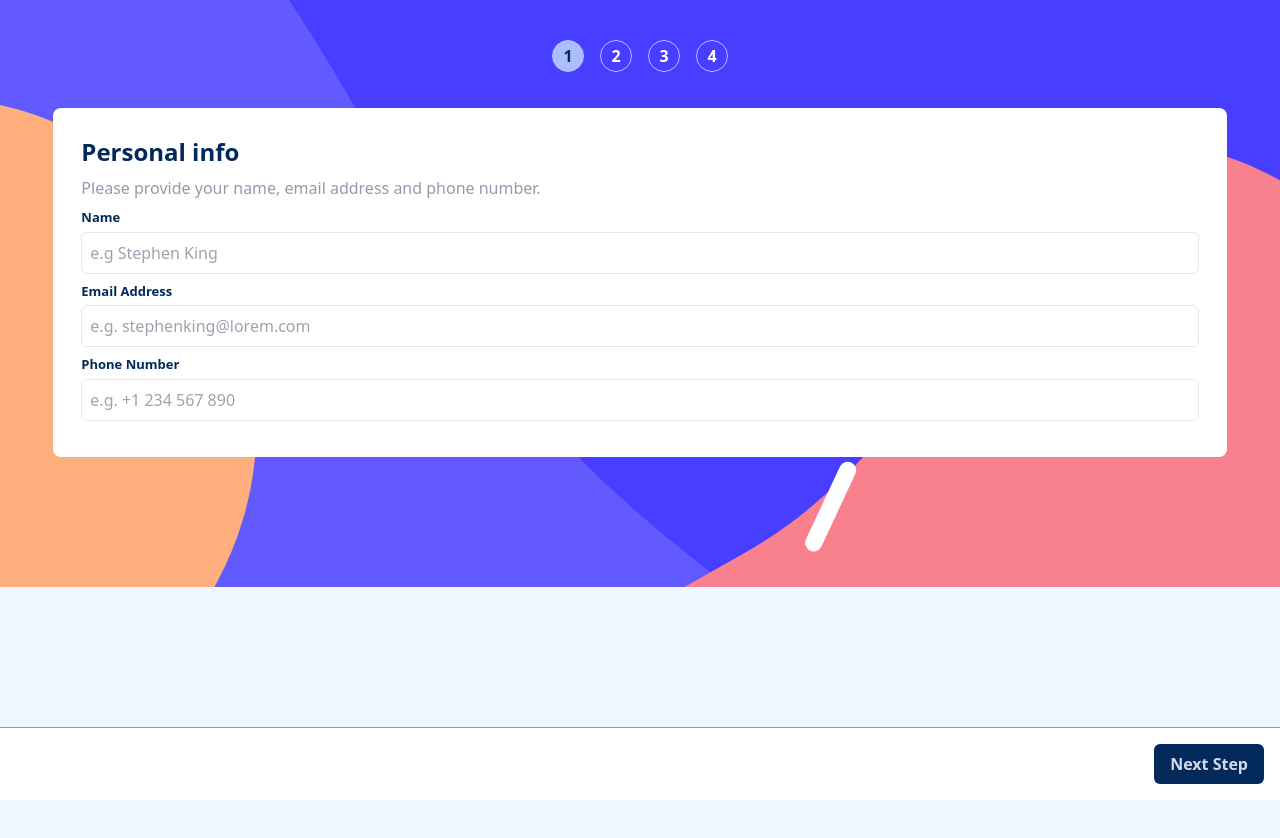
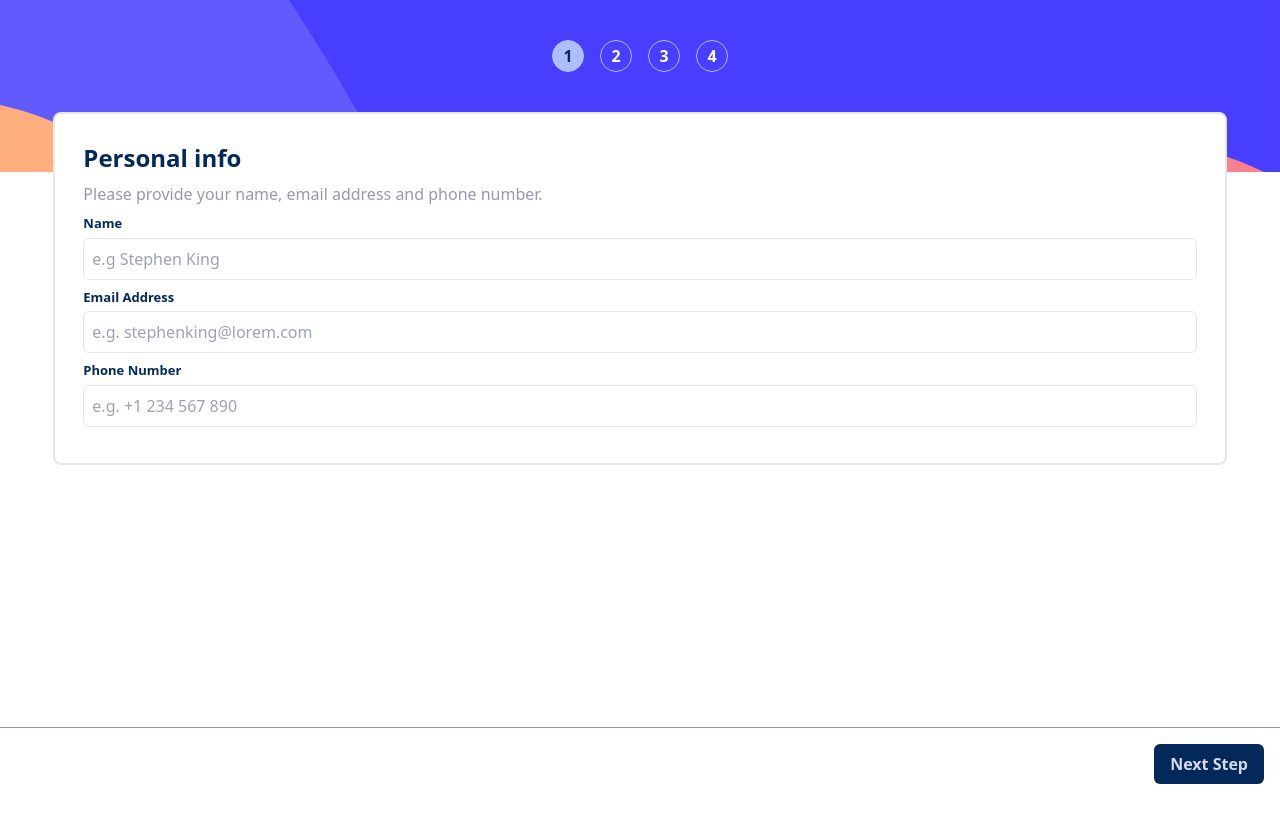
Before and after one commit to Ceejay-777/multi-step-form, a React (Vite) app: page / in a window 1280 px wide. Shown: the top 838 px of the page. After the commit the page ends 800 px from the top, so only its background shows below. Built offline with nearby package versions, Linux system fonts and the light colour scheme.

Commit message:
Made changes to styles

```diff
--- a/src/Navigation/SharedLayout.jsx
+++ b/src/Navigation/SharedLayout.jsx
@@ -4,23 +4,14 @@ import Navbar from "./Navbar";
 
 const SharedLayout = () => {
   return (
-    <div className="relative h-full">
-      <div className="bg-magnolia min-h-screen w-screen absolute h-full">
-        <div>
-          <img
-            src="../../assets/images/bg-sidebar-mobile.svg"
-            alt="Sidebar image"
-            className="w-full"
-          />
-        </div>
-      </div>
-      <div className="relative">
+    <div>
+      <div className="bg-[url('../../assets/images/bg-sidebar-mobile.svg')] bg-cover bg-no-repeat h-[172px]">
         <div className="flex justify-center mb-5">
           <Navbar />
         </div>
-        <div className="min-h-screen">
-          <Outlet />
-        </div>
+      </div>
+      <div>
+        <Outlet />
       </div>
     </div>
   );
--- a/src/Pages/Page1.jsx
+++ b/src/Pages/Page1.jsx
@@ -205,11 +205,11 @@ const Page1 = ({ page1Vals, setPage1Vals }) => {
               }`}
               value={phonefield.value}
               onChange={handleInputChange}
-              // onBlur={() => {
-              //   if (submitted) {
-              //     validatePhone();
-              //   }
-              // }}
+              onBlur={() => {
+                if (submitted) {
+                  validatePhone();
+                }
+              }}
               onClick={() => setFormTouched(true)}
             />
           </div>
--- a/src/components/PageContainer.jsx
+++ b/src/components/PageContainer.jsx
@@ -2,7 +2,9 @@ import React from "react";
 
 const PageContainer = ({ children }) => {
   return (
-    <div className="bg-white w-11/12 mx-auto rounded-lg p-7">{children}</div>
+    <div className="bg-white w-11/12 mx-auto rounded-lg p-7 border-2 translate-y-[-60px] mb-[60px]">
+      {children}
+    </div>
   );
 };
 
--- a/src/output.css
+++ b/src/output.css
@@ -615,6 +615,10 @@ video {
   margin-top: 1.5rem;
 }
 
+.mb-\[60px\] {
+  margin-bottom: 60px;
+}
+
 .box-content {
   box-sizing: content-box;
 }
@@ -625,6 +629,10 @@ video {
 
 .flex {
   display: flex;
+}
+
+.hidden {
+  display: none;
 }
 
 .h-3 {
@@ -645,6 +653,14 @@ video {
 
 .h-full {
   height: 100%;
+}
+
+.h-\[175px\] {
+  height: 175px;
+}
+
+.h-\[172px\] {
+  height: 172px;
 }
 
 .min-h-screen {
@@ -687,6 +703,16 @@ video {
   flex-grow: 0;
 }
 
+.translate-y-\[-70px\] {
+  --tw-translate-y: -70px;
+  transform: translate(var(--tw-translate-x), var(--tw-translate-y)) rotate(var(--tw-rotate)) skewX(var(--tw-skew-x)) skewY(var(--tw-skew-y)) scaleX(var(--tw-scale-x)) scaleY(var(--tw-scale-y));
+}
+
+.translate-y-\[-60px\] {
+  --tw-translate-y: -60px;
+  transform: translate(var(--tw-translate-x), var(--tw-translate-y)) rotate(var(--tw-rotate)) skewX(var(--tw-skew-x)) skewY(var(--tw-skew-y)) scaleX(var(--tw-scale-x)) scaleY(var(--tw-scale-y));
+}
+
 .items-center {
   align-items: center;
 }
@@ -721,6 +747,10 @@ video {
 
 .border-\[1px\] {
   border-width: 1px;
+}
+
+.border-2 {
+  border-width: 2px;
 }
 
 .border-t-\[1px\] {
@@ -797,6 +827,18 @@ video {
 
 .bg-none {
   background-image: none;
+}
+
+.bg-\[url\(\'\.\.\/\.\.\/assets\/images\/bg-sidebar-mobile\.svg\'\)\] {
+  background-image: url('../../assets/images/bg-sidebar-mobile.svg');
+}
+
+.bg-cover {
+  background-size: cover;
+}
+
+.bg-no-repeat {
+  background-repeat: no-repeat;
 }
 
 .p-1 {
@@ -965,3 +1007,48 @@ label {
   --tw-border-opacity: 1;
   border-color: hsl(243 100% 62% / var(--tw-border-opacity));
 }
+
+@media (min-width: 768px) {
+  .md\:visible {
+    visibility: visible;
+  }
+
+  .md\:block {
+    display: block;
+  }
+
+  .md\:flex {
+    display: flex;
+  }
+
+  .md\:hidden {
+    display: none;
+  }
+
+  .md\:flex-grow {
+    flex-grow: 1;
+  }
+
+  .md\:rotate-90 {
+    --tw-rotate: 90deg;
+    transform: translate(var(--tw-translate-x), var(--tw-translate-y)) rotate(var(--tw-rotate)) skewX(var(--tw-skew-x)) skewY(var(--tw-skew-y)) scaleX(var(--tw-scale-x)) scaleY(var(--tw-scale-y));
+  }
+
+  .md\:-rotate-180 {
+    --tw-rotate: -180deg;
+    transform: translate(var(--tw-translate-x), var(--tw-translate-y)) rotate(var(--tw-rotate)) skewX(var(--tw-skew-x)) skewY(var(--tw-skew-y)) scaleX(var(--tw-scale-x)) scaleY(var(--tw-scale-y));
+  }
+
+  .md\:-rotate-90 {
+    --tw-rotate: -90deg;
+    transform: translate(var(--tw-translate-x), var(--tw-translate-y)) rotate(var(--tw-rotate)) skewX(var(--tw-skew-x)) skewY(var(--tw-skew-y)) scaleX(var(--tw-scale-x)) scaleY(var(--tw-scale-y));
+  }
+
+  .md\:flex-row {
+    flex-direction: row;
+  }
+
+  .md\:flex-col {
+    flex-direction: column;
+  }
+}
```
